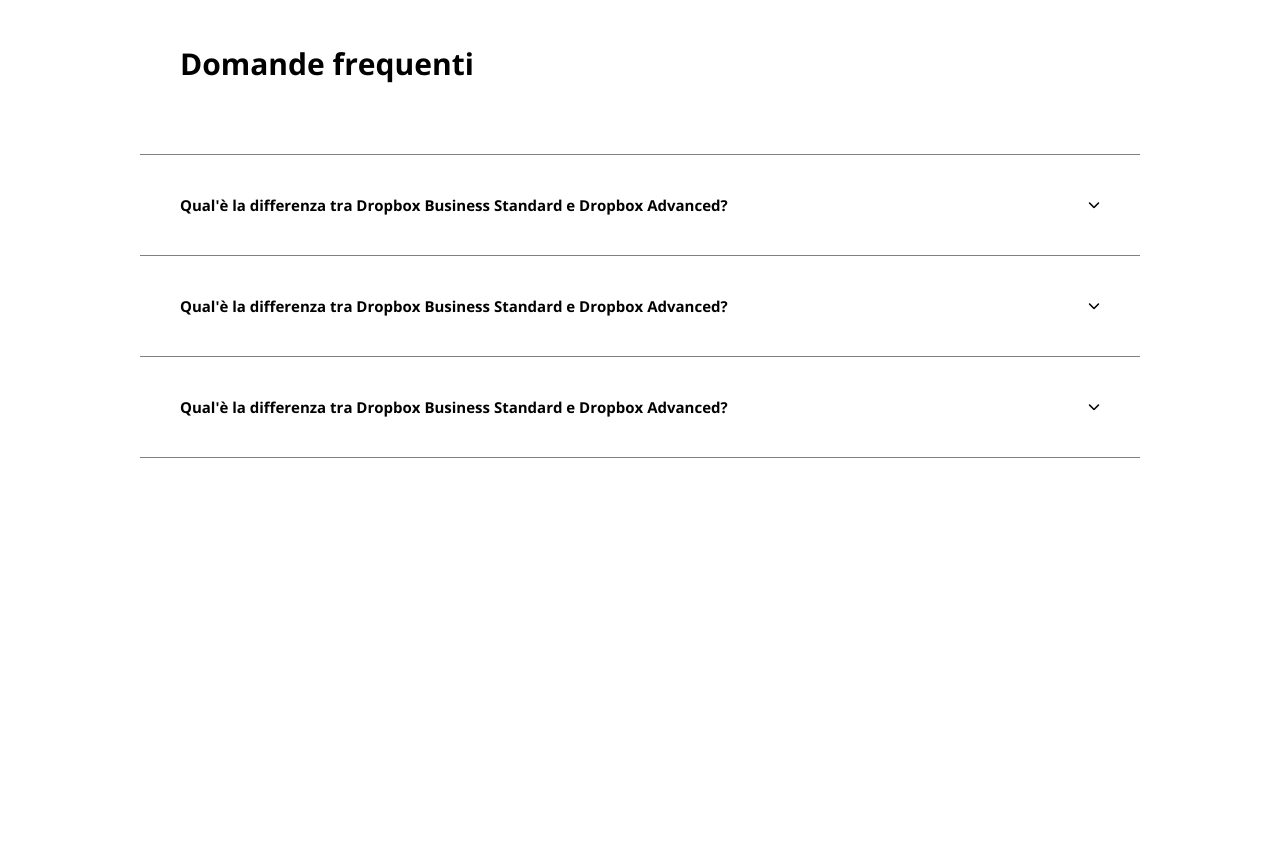
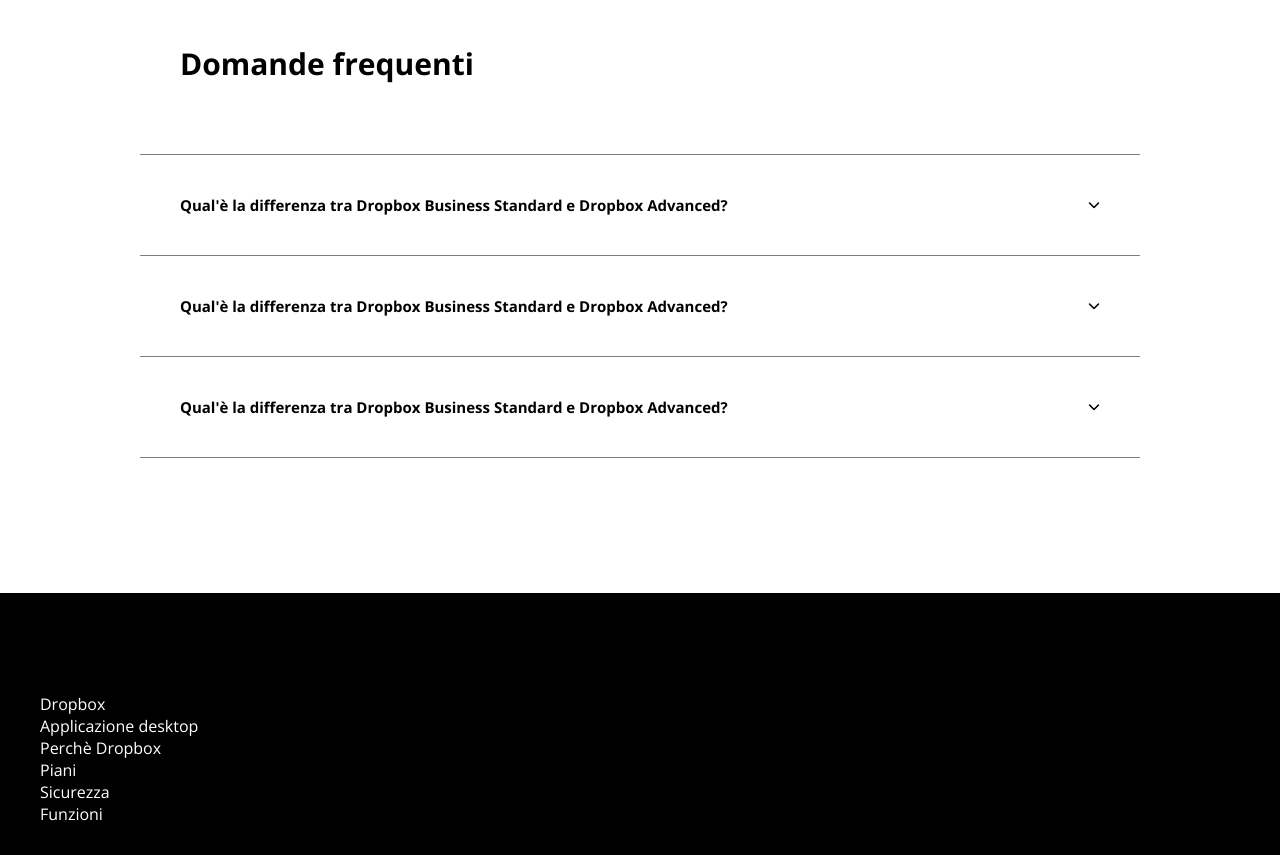
Before and after one commit to FrancescoDOrtona/-htmlcss-dropbox, a plain HTML site: page index.html in a window 1280 px wide. Shown: the part 5881-6736 px from the top of the page. Before the commit the page ends 6474 px from the top, so only its background shows below. Drawn offline with nearby package versions, Linux system fonts and the light colour scheme.

Commit message:
Add: footer structure

```diff
--- a/css/app.css
+++ b/css/app.css
@@ -87,6 +87,10 @@ h3{
 .row{
     display: flex;
     flex-wrap: wrap;
+}
+
+.col-2{
+    flex-basis: calc(100% / 12 * 2);
 }
 
 .col-4{
@@ -448,8 +452,22 @@ section{
 
 .faq__icon{
     font-size: 12px;
+    cursor: pointer;
 }
 
 .faq__border-bottom{
     border-bottom: 1px solid gray;
 }
+
+/* footer */
+
+footer{
+    background-color: black;
+    color: white;
+    padding-top: 100px;
+    padding-bottom: 30px;
+}
+
+.footer__content{
+    justify-content: space-between;
+}
--- a/index.html
+++ b/index.html
@@ -392,7 +392,24 @@
 
     <!-- Pages Footer -->
     <footer>
-        <!-- Footer content -->
+        <div class="container-m">
+            <div class="row footer__content">
+                <div class="col-2">
+                    <ul>
+                        <li>Dropbox</li>
+                        <li>Applicazione desktop</li>
+                        <li>Perchè Dropbox</li>
+                        <li>Piani</li>
+                        <li>Sicurezza</li>
+                        <li>Funzioni</li>
+                    </ul>
+                </div>
+                <div class="col-2"></div>
+                <div class="col-2"></div>
+                <div class="col-2"></div>
+                <div class="col-2"></div>
+            </div>
+        </div>
     </footer>
 </body>
 </html>
```
